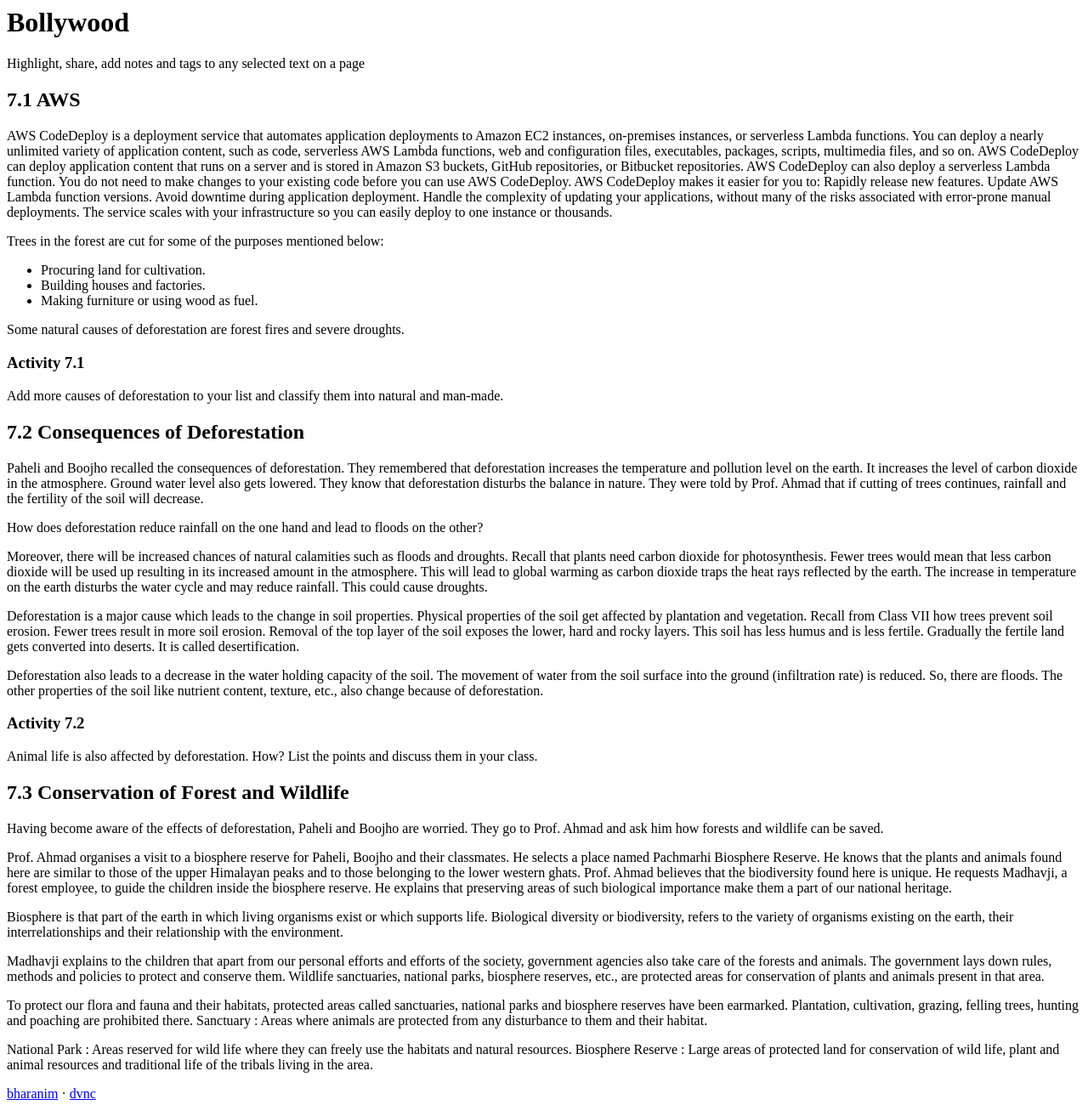
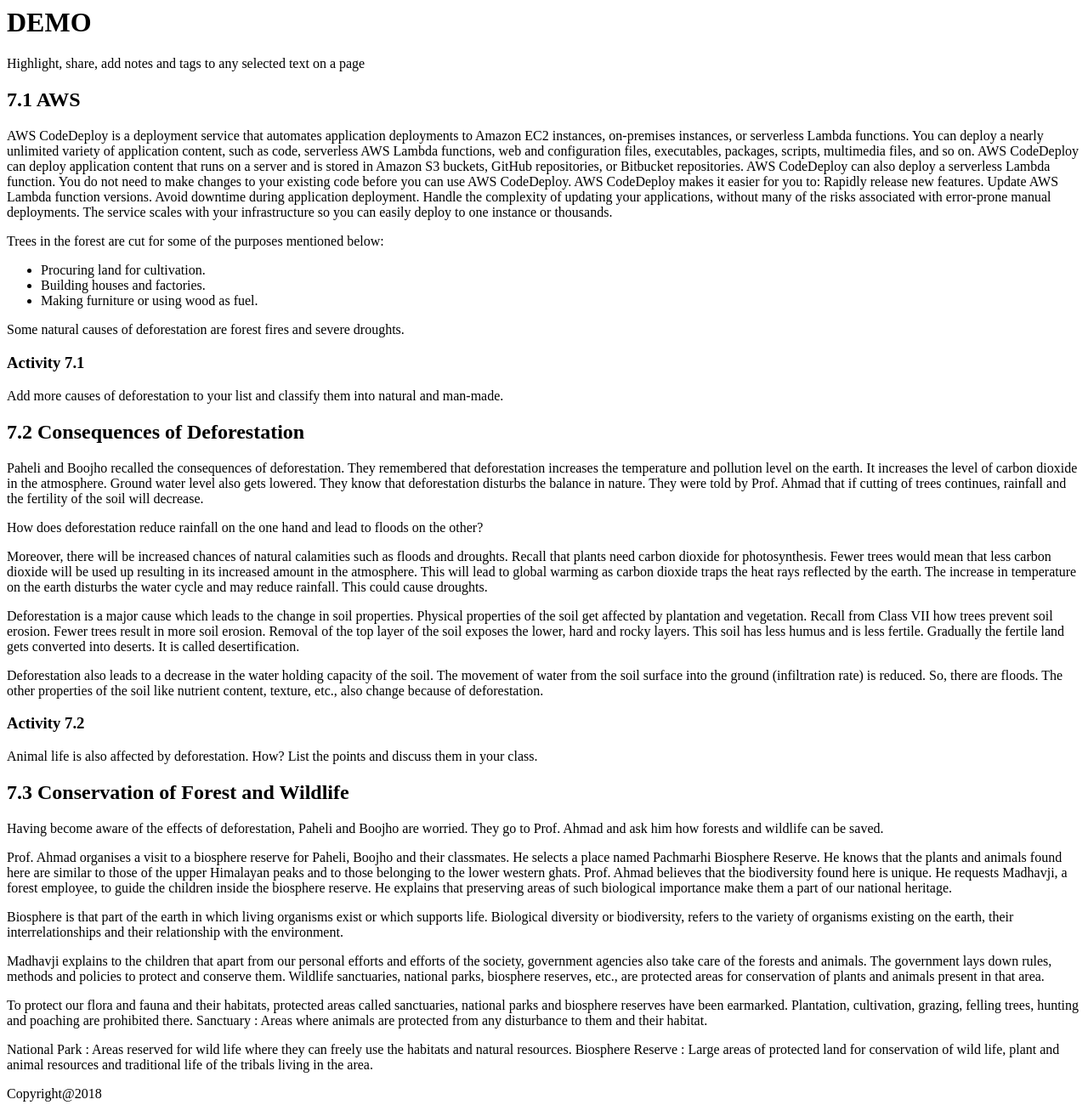
Before and after one commit to jitesh123116/anot, a website: page client/anotDemo.html in a window 1280 px wide. Shown: the whole page at 85% size. Drawn offline with Linux system fonts and the light colour scheme.

Commit message:
changing url

```diff
--- a/client/anotDemo.html
+++ b/client/anotDemo.html
@@ -27,7 +27,7 @@
     <div class="container">
         <div class="content">
             <div class="header">
-                <h1>Bollywood</h1>
+                <h1>DEMO</h1>
                 <p>
                     Highlight, share, add notes and tags to any selected text on a page
                 </p>
@@ -132,9 +132,7 @@
         </div>
 
         <footer class="main">
-            <p>
-                <a href="http://twitter.com/bharani91">bharanim</a> &middot; <a href="https://designventures.com">dvnc</a>
-            </p>
+           Copyright@2018
         </footer>
     </div>
 
--- a/client/js/app.js
+++ b/client/js/app.js
@@ -1,5 +1,5 @@
 var app = angular.module('giftbomb',['ui.router','ui.bootstrap','toastr','angularUtils.directives.dirPagination']);
-// app.constant('constantUrl', {'BASE_URL':'http://localhost:3000'});
+//app.constant('constantUrl', {'BASE_URL':'http://localhost:3000'});
 app.constant('constantUrl', {'BASE_URL':'https://warm-garden-87939.herokuapp.com'});
 
 
--- a/package.json
+++ b/package.json
@@ -5,7 +5,7 @@
   "main": "sever.js",
   "scripts": {
     "test": "echo \"Error: no test specified\" && exit 1",
-    "start":"node server.js"
+    "start": "nodemon server.js"
   },
   "author": "sachin.kumar@affle.com",
   "license": "ISC",
@@ -27,6 +27,7 @@
     "node-datetime": "^2.0.0",
     "node-gcm": "^0.14.6",
     "nodemailer": "^4.0.1",
+    "nodemon": "^1.17.3",
     "stripe": "^4.24.0",
     "twilio": "^3.4.0",
     "underscore": "^1.8.3"
--- a/server.js
+++ b/server.js
@@ -45,6 +45,6 @@
 
 
 
-app.listen(process.env.PORT, function(){
+app.listen(process.env.PORT || 3000, function(){
  console.log("server start at port: 3000");
 });
```
Also changed, not shown: 1 other file.
